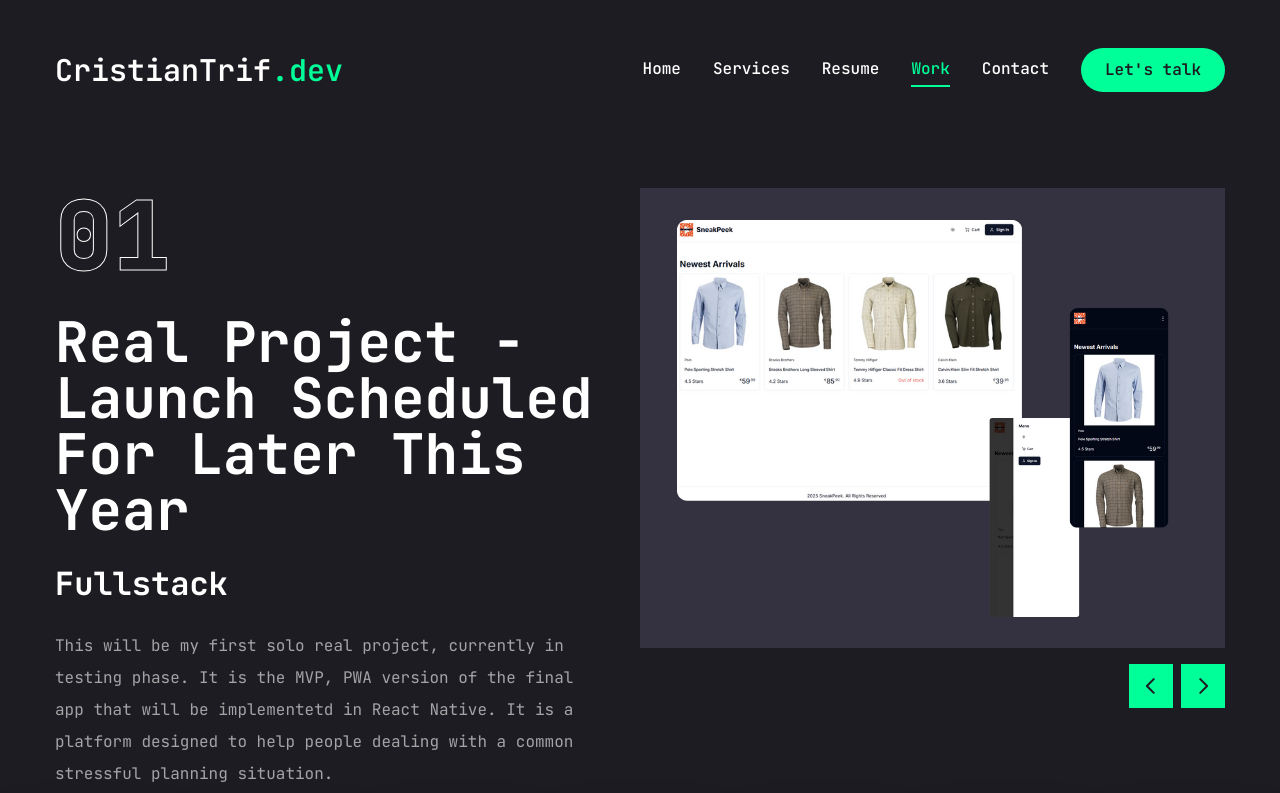
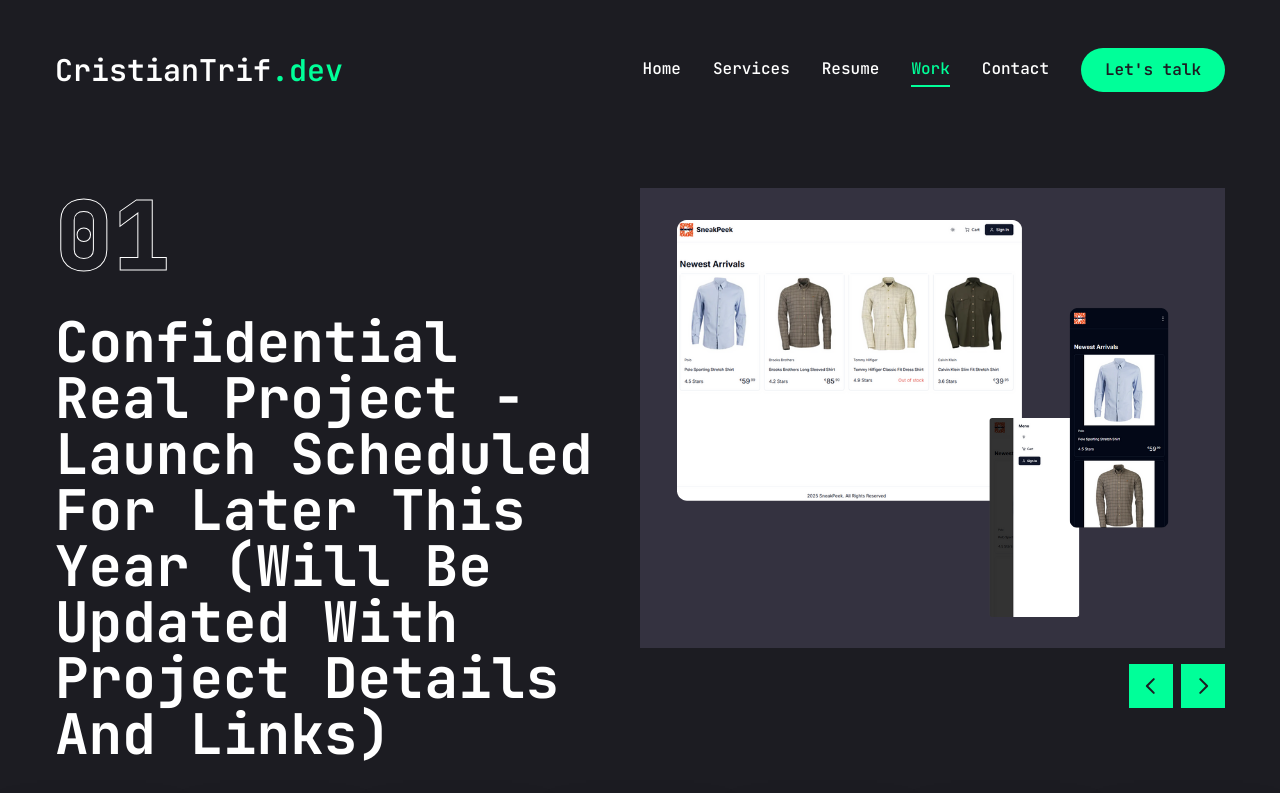
Before and after one commit to CristiT27/CristianTrifPortfolio2025, a Next.js app: page /work in a window 1280 px wide. Shown: the top 793 px of the page. Built offline with nearby package versions, Linux system fonts and the light colour scheme.

Commit message:
Next.JS_Fixed

```diff
--- a/app/work/page.jsx
+++ b/app/work/page.jsx
@@ -19,7 +19,8 @@
   {
     num: "01",
     category: "Fullstack",
-    title: "Real Project - Launch scheduled for later this year",
+    title:
+      "Confidential Real Project - Launch scheduled for later this year (will be updated with project details and links)",
     description:
       "This will be my first solo real project, currently in testing phase. It is the MVP, PWA version of the final app that will be implementetd in React Native. It is a platform designed to help people dealing with a common stressful planning situation.",
 
--- a/package.json
+++ b/package.json
@@ -19,12 +19,12 @@
     "clsx": "^2.1.1",
     "framer-motion": "^12.12.1",
     "lucide-react": "^0.511.0",
-    "next": "15.3.2",
+    "next": "^16.2.3",
     "react": "^19.0.0",
     "react-countup": "^6.5.3",
     "react-dom": "^19.0.0",
     "react-icons": "^5.5.0",
-    "swiper": "^11.2.7",
+    "swiper": "^12.1.3",
     "tailwind-merge": "^3.3.0",
     "tailwindcss-animate": "^1.0.7"
   },
@@ -32,7 +32,7 @@
     "@eslint/eslintrc": "^3",
     "autoprefixer": "^10.4.21",
     "eslint": "^9",
-    "eslint-config-next": "15.3.2",
+    "eslint-config-next": "^16.2.3",
     "postcss": "^8.5.3",
     "tailwindcss": "^3.4.17"
   }
```
Also changed, not shown: 1 other file (tests, documents, lock files or other folders).
